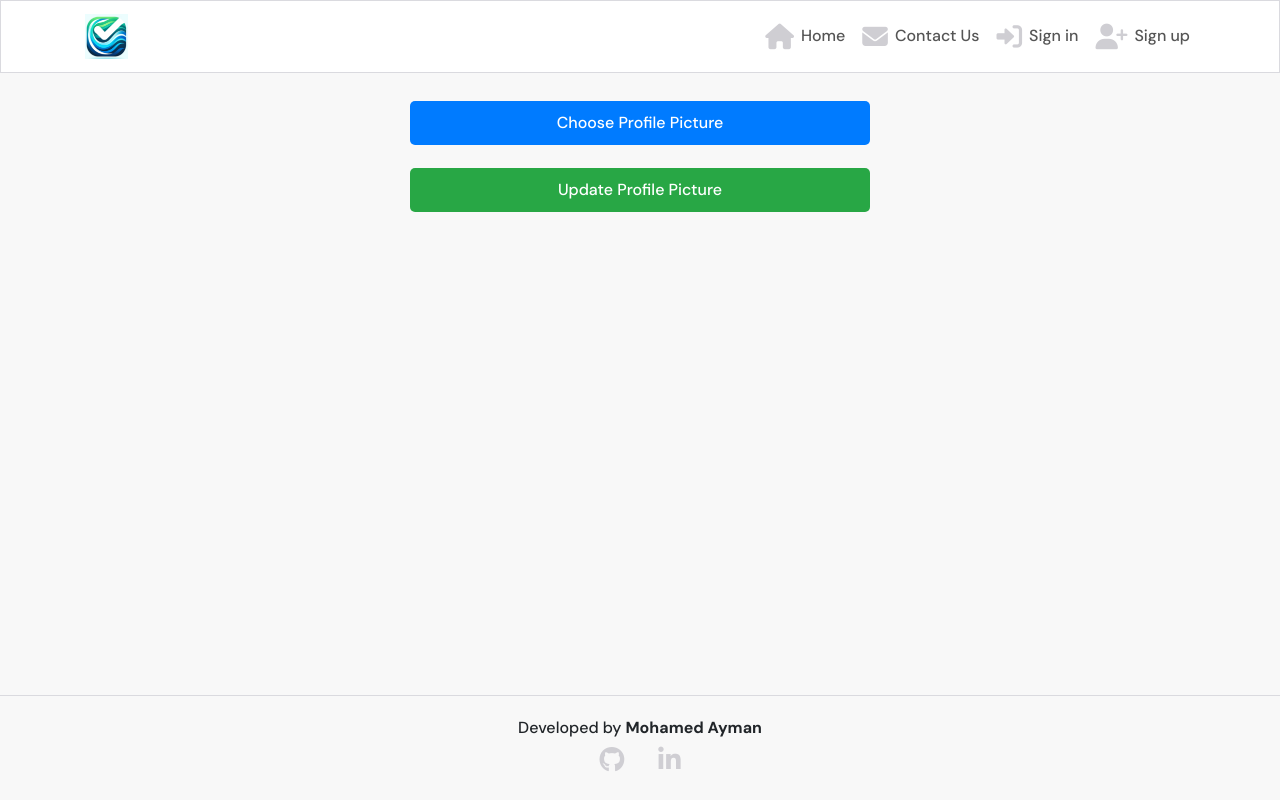
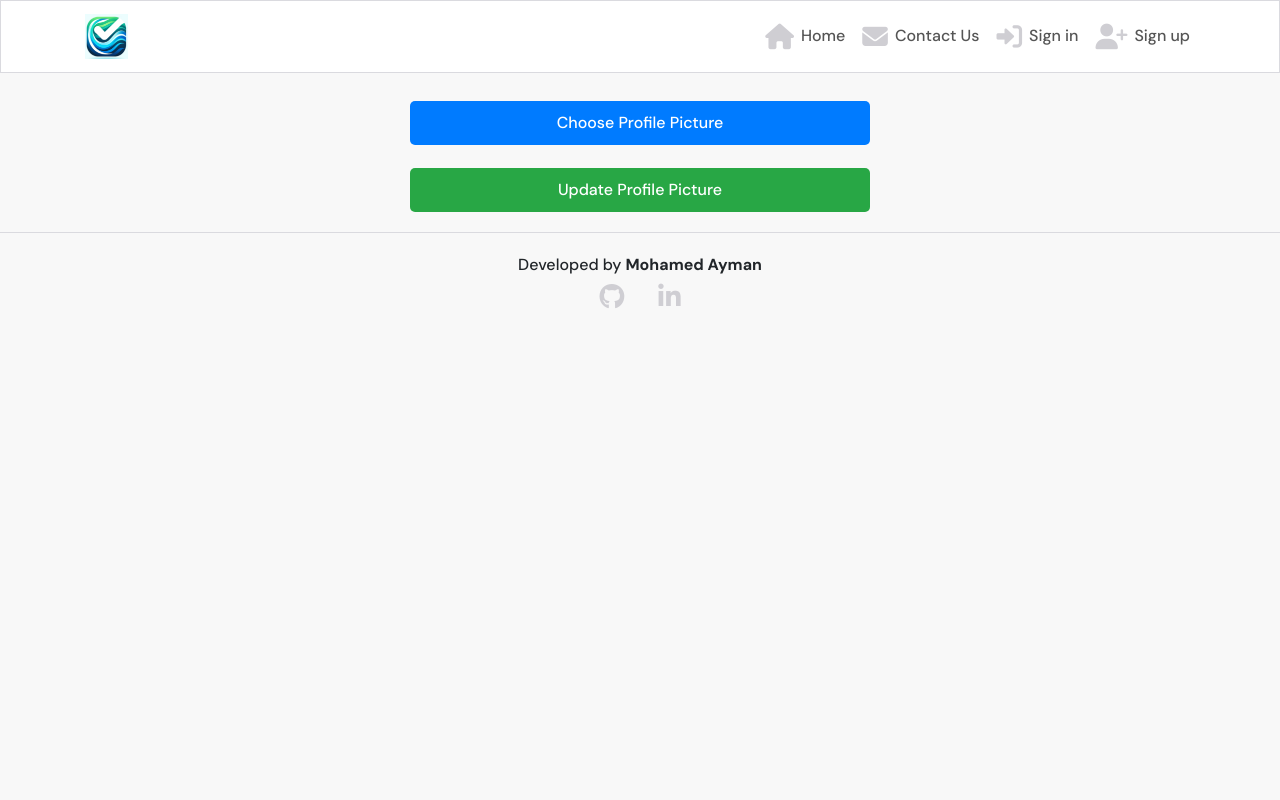
Before and after one commit to moabdelbasset/feproject5, a React (Create React App) app: page /profile/1/edit in a window 1280 px wide. Built offline with nearby package versions, Linux system fonts and the light colour scheme; no server answers.

Commit message:
changing the footer styling

```diff
--- a/src/styles/Footer.module.css
+++ b/src/styles/Footer.module.css
@@ -3,7 +3,9 @@
     padding: 20px;
     text-align: center;
     border-top: 1px solid #dadadf;
-    position: fixed;
+    /* position: fixed; */
+    position: sticky;
+    z-index: 10;
     left: 0;
     bottom: 0;
     width: 100%;
```
